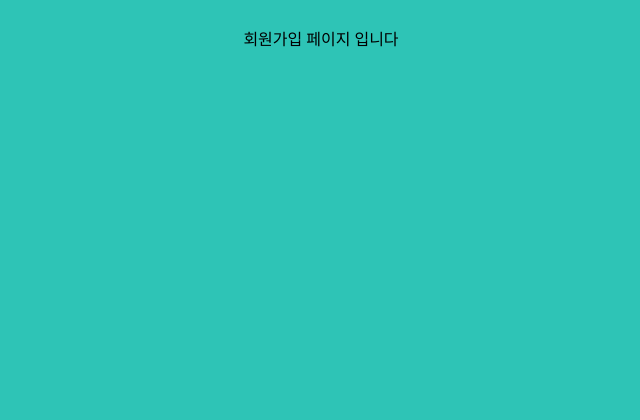
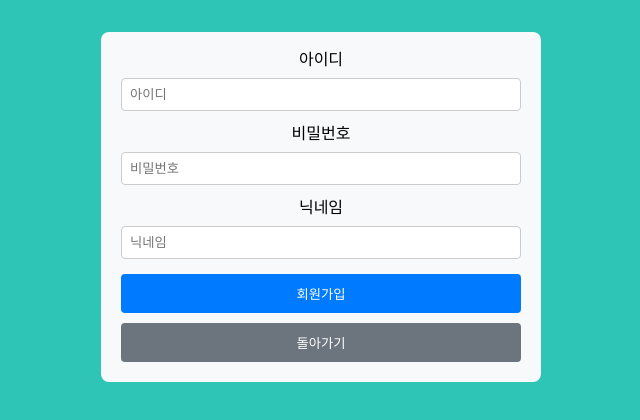
Before and after one commit to leeseayoung/assignment-4, a React (Vite) app: page /sign_up in a window 1280 px wide. Shown: the top 420 px of the page, without its empty margins (319-959 px from the left). Built offline with nearby package versions, Linux system fonts and the light colour scheme.

Commit message:
Feat: 회원가입 페이지 UI 구성, 기능까지 완료!

```diff
--- a/src/pages/SignIn.jsx
+++ b/src/pages/SignIn.jsx
@@ -1,3 +1,5 @@
+import { useState } from "react";
+import { useNavigate } from "react-router-dom";
 import styled from "styled-components";
 
 const Container = styled.div`
@@ -61,18 +63,48 @@ const ToggleEvent = styled.button`
 `;
 
 export default function SignIn() {
+  const [id, setId] = useState("");
+  const [password, setPassword] = useState("");
+  const navigate = useNavigate();
+
+  const handleSignIn = () => {
+    console.log(id);
+    console.log(password);
+  };
+
   return (
     <Container>
       <InputGroup>
         <label htmlFor="id">아이디</label>
-        <Input type="text" id="id" placeholder="아이디" />
+        <Input
+          type="text"
+          onChange={(e) => {
+            setId(e.target.value);
+          }}
+          id="id"
+          placeholder="아이디"
+        />
       </InputGroup>
+
       <InputGroup>
         <label htmlFor="password">비밀번호</label>
-        <Input type="password" id="password" placeholder="비밀번호" />
+        <Input
+          type="password"
+          onChange={(e) => {
+            setPassword(e.target.value);
+          }}
+          id="password"
+          placeholder="비밀번호"
+        />
       </InputGroup>
-      <Button onClick={() => {}}>로그인</Button>
-      <ToggleEvent onClick={() => {}}>회원가입</ToggleEvent>
+      <Button onClick={handleSignIn}>로그인</Button>
+      <ToggleEvent
+        onClick={() => {
+          navigate("/sign_up");
+        }}
+      >
+        회원가입
+      </ToggleEvent>
     </Container>
   );
 }
--- a/src/pages/SignUp.jsx
+++ b/src/pages/SignUp.jsx
@@ -1,3 +1,136 @@
+import { useState } from "react";
+import { useNavigate } from "react-router-dom";
+import styled from "styled-components";
+
+const Container = styled.div`
+  max-width: 400px;
+  margin: 0 auto;
+  padding: 20px;
+  background-color: #f8f9fa;
+  border-radius: 8px;
+`;
+
+const InputGroup = styled.div`
+  margin-bottom: 15px;
+
+  label {
+    display: block;
+    margin-bottom: 5px;
+  }
+
+  input {
+    width: 100%;
+    padding: 8px;
+    box-sizing: border-box;
+  }
+`;
+
+const Input = styled.input`
+  width: 100%;
+  padding: 10px;
+  margin-top: 5px;
+  border: 1px solid #ccc;
+  border-radius: 4px;
+`;
+
+const Button = styled.button`
+  width: 100%;
+  padding: 10px;
+  background-color: #007bff;
+  color: white;
+  border: none;
+  border-radius: 4px;
+  cursor: pointer;
+
+  &:hover {
+    background-color: #0056b3;
+  }
+`;
+
+const ToggleEvent = styled.button`
+  margin-top: 10px;
+  width: 100%;
+  padding: 10px;
+  background-color: #6c757d;
+  color: white;
+  border: none;
+  border-radius: 4px;
+  cursor: pointer;
+
+  &:hover {
+    background-color: #5a6268;
+  }
+`;
+
 export default function SignUp() {
-  return <div>회원가입 페이지 입니다</div>;
+  const [id, setId] = useState("");
+  const [password, setPassword] = useState("");
+  const [nickname, setNickname] = useState("");
+  const navigate = useNavigate();
+
+  const handleSignIn = () => {
+    // console.log(id);
+    // console.log(password);
+    // console.log(nickname);
+
+    if (id.length < 4 || id.length > 10) {
+      alert("아이디 4글자 이상 10글자 미만");
+      return;
+    }
+    if (password.length < 4 || password.length > 15) {
+      alert("비번은 4글자 이상 15글자 미만");
+      return;
+    }
+    if (nickname.length < 1 || nickname.length > 10) {
+      alert("닉네임은 1글자 이상 10글자 미만");
+      return;
+    }
+  };
+
+  return (
+    <Container>
+      <InputGroup>
+        <label htmlFor="id">아이디</label>
+        <Input
+          type="text"
+          value={id}
+          onChange={(e) => {
+            setId(e.target.value);
+          }}
+          placeholder="아이디"
+        />
+      </InputGroup>
+
+      <InputGroup>
+        <label htmlFor="password">비밀번호</label>
+        <Input
+          type="password"
+          value={password}
+          onChange={(e) => {
+            setPassword(e.target.value);
+          }}
+          placeholder="비밀번호"
+        />
+      </InputGroup>
+      <InputGroup>
+        <label htmlFor="nickbame">닉네임</label>
+        <Input
+          type="text"
+          value={nickname}
+          onChange={(e) => {
+            setNickname(e.target.value);
+          }}
+          placeholder="닉네임"
+        />
+      </InputGroup>
+      <Button onClick={handleSignIn}>회원가입</Button>
+      <ToggleEvent
+        onClick={() => {
+          navigate("/sign_in");
+        }}
+      >
+        돌아가기
+      </ToggleEvent>
+    </Container>
+  );
 }
```
